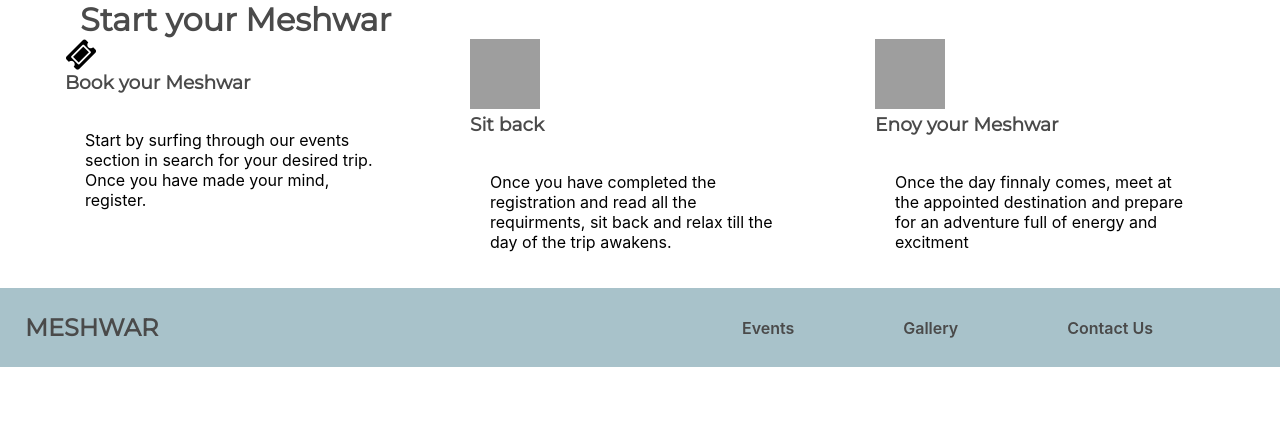
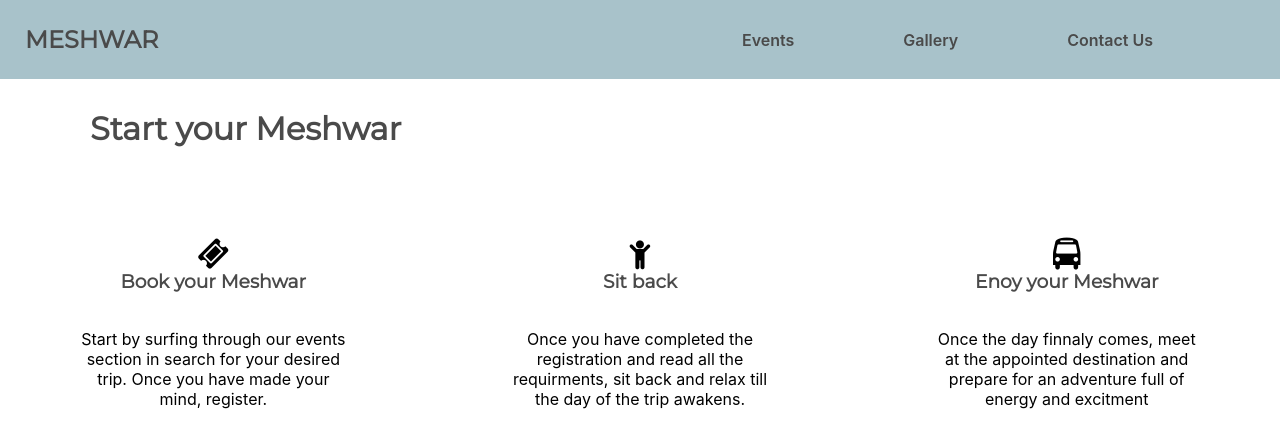
Before and after one commit to mohamadmek/Meshwar, a React (Create React App) app in the folder front/: page / in a window 1280 px wide. Shown: the top 448 px of the page. Built offline with nearby package versions, Linux system fonts and the light colour scheme; grey boxes are pictures that could not be loaded.

Commit message:
completed howitworks

```diff
--- a/front/src/App.js
+++ b/front/src/App.js
@@ -2,14 +2,15 @@ import React from 'react';
 import logo from './logo.svg';
 import './App.css';
 import HowItWorks from './components/HowItWorks/HowItWorks';
+import Header from './components/Header/Header';
 
-import Header from './components/Header/Header';
 
 function App() {
   return (
     <div className="App">
+      <Header/>
       <HowItWorks />
-      <Header/>
+
     </div>
   );
 }
--- a/front/src/components/HowItWorks/HowItWorks.css
+++ b/front/src/components/HowItWorks/HowItWorks.css
@@ -15,5 +15,19 @@
 }
 #kek {
     text-align: start;
-    margin-left: 80px;
+    margin-left: 60px;
+    padding: 30px;
 }
+
+
+.step {
+text-align: center;
+padding: 60px;
+}
+.icon {
+    padding: 30px;
+}
+
+.spaceing {
+   margin-bottom: 60px;
+}
--- a/front/src/components/HowItWorks/HowItWorks.js
+++ b/front/src/components/HowItWorks/HowItWorks.js
@@ -12,20 +12,22 @@ class HowItWorks extends Component {
       <div className="works">
 
         <div className="step">
-           <i class="fa fa-ticket" style={{fontSize: '32px'}} aria-hidden="true"></i>
+           <i className="fa fa-ticket" style={{fontSize: '32px'}} aria-hidden="true"></i>
 
           <h3>Book your Meshwar</h3>
           <p className="width" >Start by surfing through our events section in search for your desired trip. Once you have made your mind, register.</p>
         </div>
 
 
+
         <div className="step">
-          <img className="icon" src="https://cdn1.iconfinder.com/data/icons/furniture-filled-1/64/Furniture-Filled_Couch-512.png" alt=""></img>
-          <h3>Sit back</h3>
+        <i className="fa fa-child"  style={{fontSize: '32px'}} aria-hidden="true"></i>
+
+          <h3> Sit back </h3>
           <p className="width">Once you have completed the registration and read all the requirments, sit back and relax till the day of the trip awakens.</p>
         </div>
         <div className="step">
-          <img className="icon" src="https://cdn4.iconfinder.com/data/icons/travel-ii-filled-line/2048/5501_-_Van-512.png" alt=""></img>
+        <i class="fa fa-bus" style={{fontSize: '32px'}} aria-hidden="true"></i>
           <h3>Enoy your Meshwar</h3>
           <p className="width">Once the day finnaly comes, meet at the appointed destination and prepare for an adventure full of energy and excitment </p>
         </div>
```
